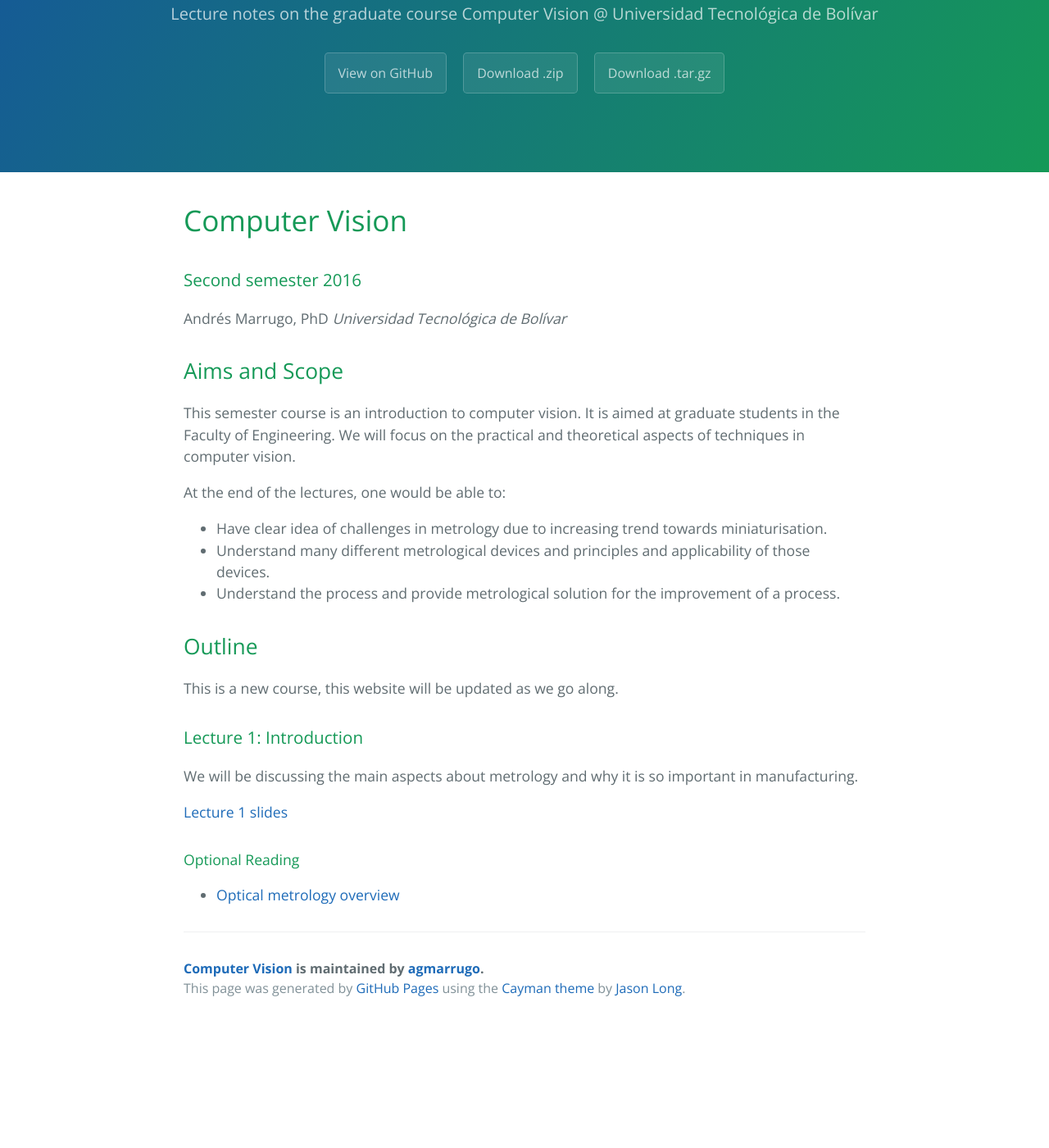
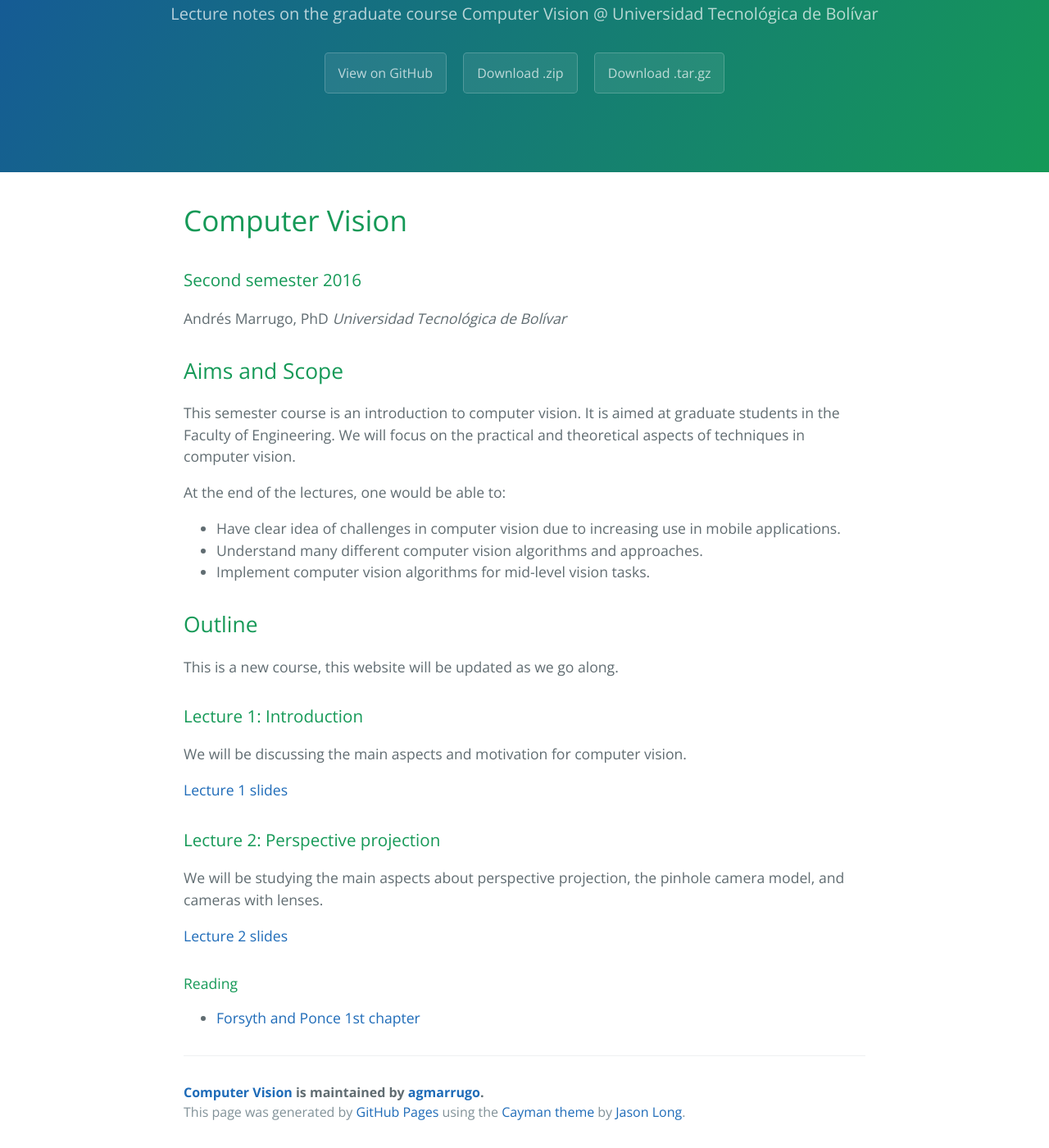
Before and after one commit to opi-lab/optical-metrology-2021, a Jekyll site: the page built from index.md, in a window 1280 px wide and 1400 px high, scrolled down 173 px. Shown: the whole window at 82% size. Built offline with Jekyll 4.4.1, drawn with Linux system fonts in a browser that asks for light colours; before the commit the page ends 1422 px from its top, so only the background shows below that.

Commit message:
Update index.md

```diff
--- a/index.md
+++ b/index.md
@@ -16,9 +16,9 @@ This semester course is an introduction to computer vision. It is aimed at gradu
 
 At the end of the lectures, one would be able to:
 
-- Have clear idea of challenges in metrology due to increasing trend towards miniaturisation.
-- Understand many different metrological devices and principles and applicability of those devices.
-- Understand the process and provide metrological solution for the improvement of a process.
+- Have clear idea of challenges in computer vision due to increasing use in mobile applications.
+- Understand many different computer vision algorithms and approaches.
+- Implement computer vision algorithms for mid-level vision tasks.
 
 ## Outline
 
@@ -26,10 +26,16 @@ This is a new course, this website will be updated as we go along.
 
 ### Lecture 1: Introduction
 
-We will be discussing the main aspects about metrology and why it is so important in manufacturing.
+We will be discussing the main aspects and motivation for computer vision.
 
-[Lecture 1 slides](lectures/Lecture_01.pdf)
+[Lecture 1 slides](https://www.dropbox.com/s/mc5ijbj9onqua67/lec01_intro.pdf?dl=0)
 
-#### Optional Reading
+### Lecture 2: Perspective projection
 
-- [Optical metrology overview](pdfs/01-optical-metrology-overview.pdf)
+We will be studying the main aspects about perspective projection, the pinhole camera model, and cameras with lenses.
+
+[Lecture 2 slides]()
+
+#### Reading
+
+- [Forsyth and Ponce 1st chapter]()
```
